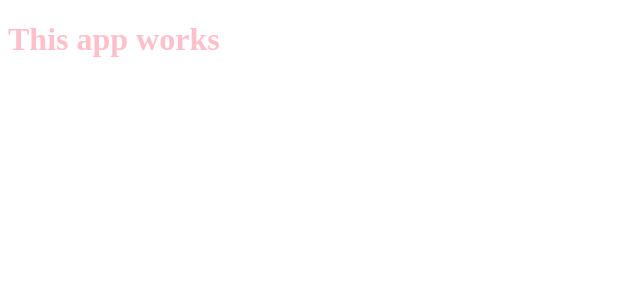
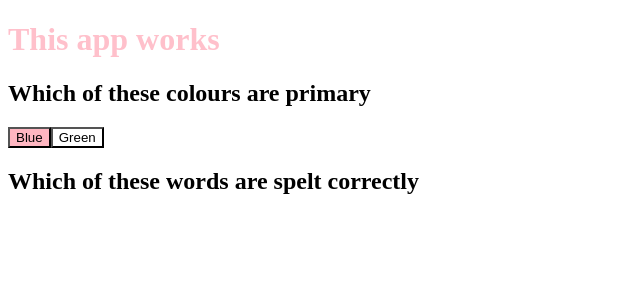
Before and after one commit to FaridahAbdulsalam/tech-test, a React (Vite) app: page / in a window 1280 px wide. Shown: the top 300 px of the page, without its empty margins (0-640 px from the left). Built offline with nearby package versions, Linux system fonts and the light colour scheme.

Commit message:
basic toggle functionality implemented

```diff
--- a/src/App.tsx
+++ b/src/App.tsx
@@ -1,11 +1,26 @@
+import { SetStateAction, useState } from 'react';
 import './App.scss';
 import Question from './components/Question';
+import ToggleButton from './components/ToggleButton';
 
 function App() {
+
+  const [selectedOption, setSelectedOption] = useState<string>("optionA")
+
+ const handleToggle = (option: string) => {
+  setSelectedOption(option);
+ }
+
 
   return (
     <>
     <h1>This app works</h1>
+    <Question label={'Which of these colours are primary'}/>
+    <ToggleButton optionA={"Blue"} optionB={"Green"} selectedOption={selectedOption} correctAnswer='Green' onToggle={handleToggle} />
+
+    <Question label={'Which of these words are spelt correctly'}/>
+
+
       </>
   )
 }
--- /dev/null
+++ b/src/components/ToggleButton.tsx
@@ -0,0 +1,36 @@
+import React, { useState } from 'react'
+import "./ToggleButton.scss";
+
+type ToggleProps = {
+    optionA: string,
+    optionB : string,
+    optionC?: string,
+    selectedOption: string,
+    correctAnswer: string,
+    onToggle: (oprion: string) => void;
+}
+
+const ToggleButton = ({optionA, optionB, selectedOption, correctAnswer, onToggle} : ToggleProps) => {
+
+    const handleOptionAClick = () => {
+        onToggle("optionA")
+    }
+    const handleOptionBClick = () => {
+        onToggle("optionB")
+    }
+
+  return (
+    <div>
+      <button onClick={handleOptionAClick}
+      style={{backgroundColor: selectedOption === "optionA" ? 'lightpink' : 'white'}}>
+        {optionA}
+      </button>
+      <button onClick={handleOptionBClick}
+      style={{backgroundColor: selectedOption === "optionB" ? 'lightpink' : 'white'}}>
+        {optionB}
+      </button>
+    </div>
+  )
+}
+
+export default ToggleButton
```
Also changed, not shown: src/components/ToggleButton.scss (added).
